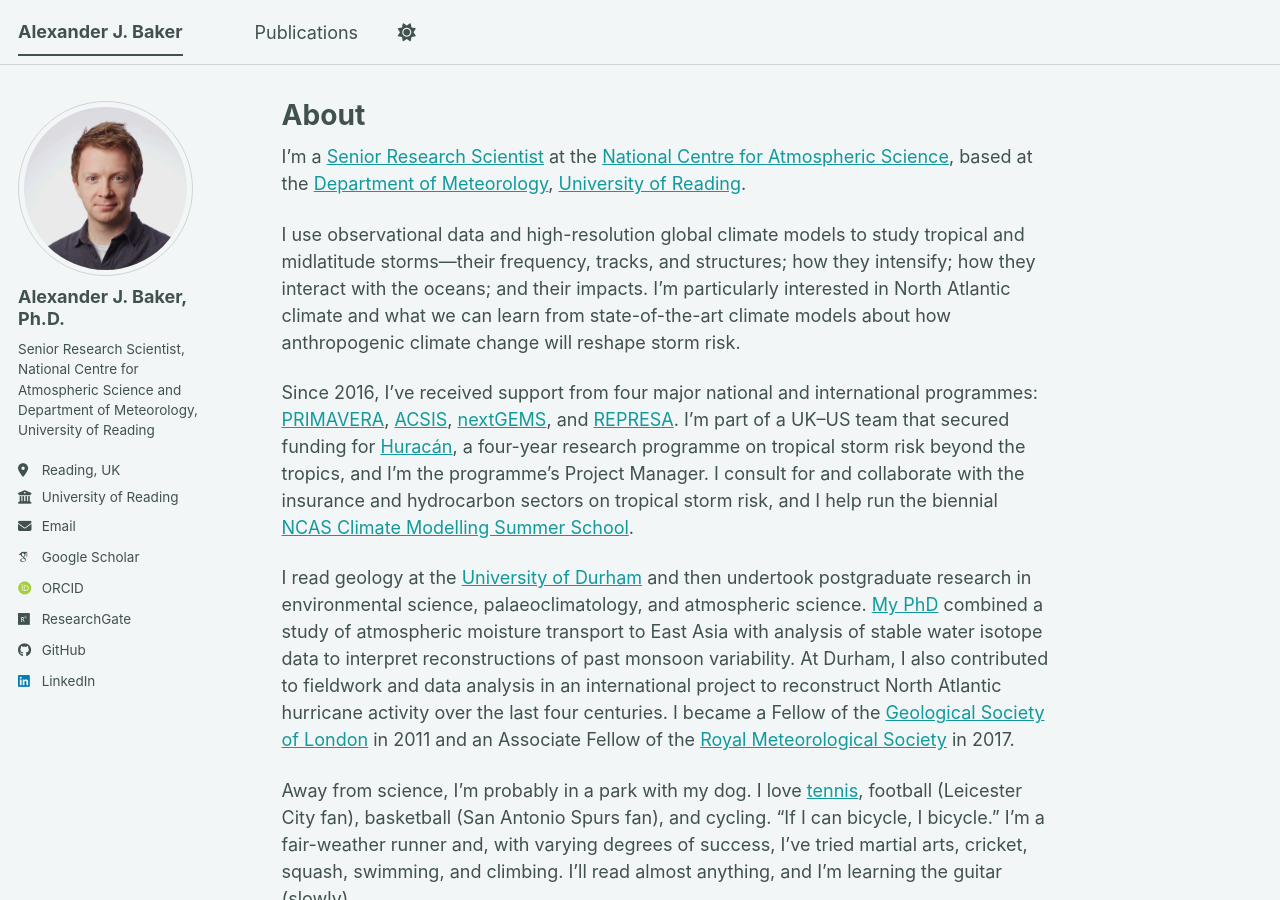
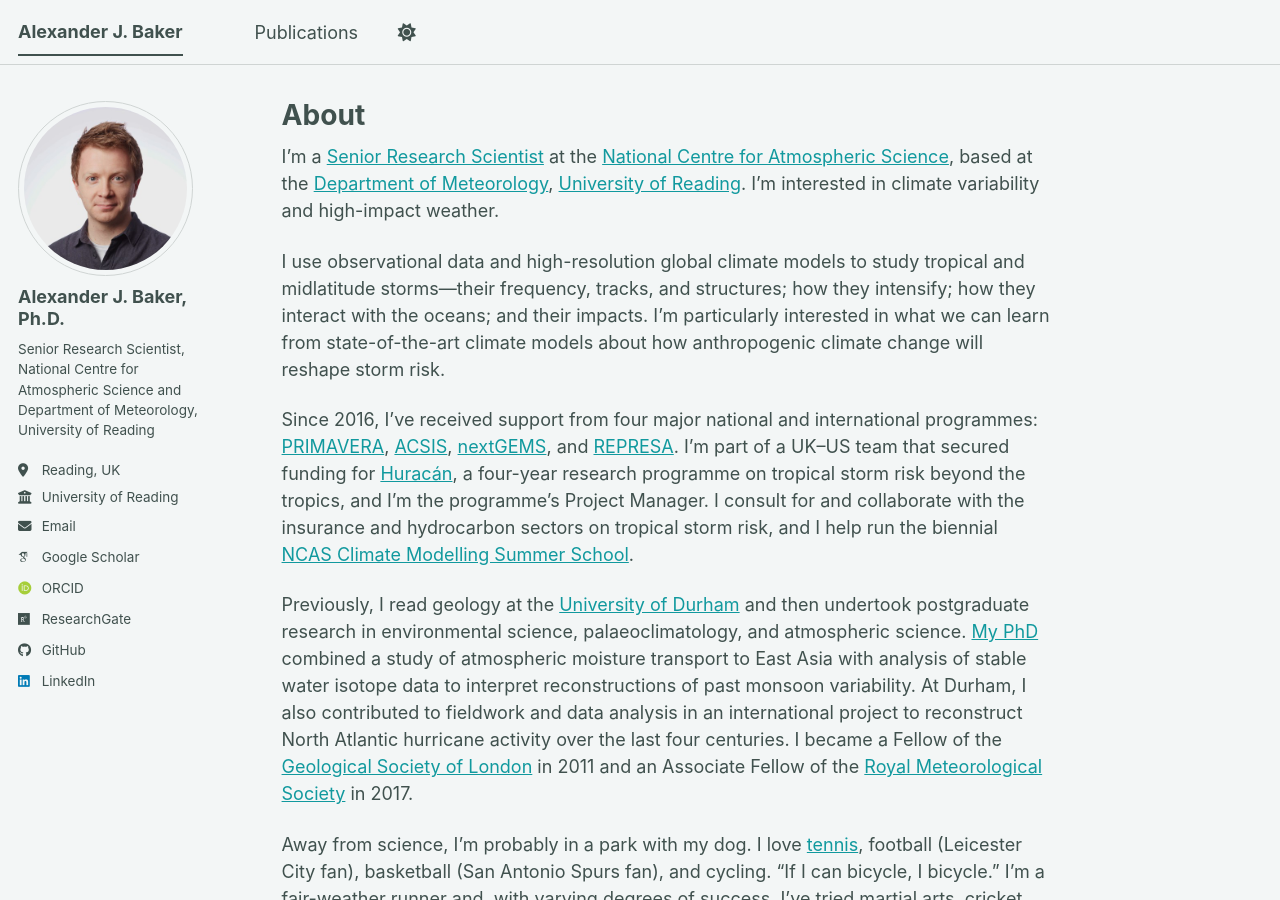
Before and after one commit to alexanderjbaker/alexanderjbaker.github.io, a Jekyll site: the page built from _pages/about.md, in a window 1280 px wide and 900 px high. Built offline with Jekyll 4.4.1, drawn with Linux system fonts in a browser that asks for light colours; some web fonts are replaced; a script bundle is joined from its source files by our own code; library files that are not in the unit come from our copies.

Commit message:
Update about.md

```diff
--- a/_pages/about.md
+++ b/_pages/about.md
@@ -7,13 +7,13 @@ redirect_from:
   - /about.html
 ---
 
-I'm a [Senior Research Scientist](https://research.reading.ac.uk/meteorology/people/alex-baker/) at the [National Centre for Atmospheric Science](https://www.ncas.ac.uk/), based at the [Department of Meteorology](http://www.met.reading.ac.uk), [University of Reading](http://www.reading.ac.uk).
+I'm a [Senior Research Scientist](https://research.reading.ac.uk/meteorology/people/alex-baker/) at the [National Centre for Atmospheric Science](https://www.ncas.ac.uk/), based at the [Department of Meteorology](http://www.met.reading.ac.uk), [University of Reading](http://www.reading.ac.uk). I'm interested in climate variability and high-impact weather.
 
-I use observational data and high-resolution global climate models to study tropical and midlatitude storms—their frequency, tracks, and structures; how they intensify; how they interact with the oceans; and their impacts. I'm particularly interested in North Atlantic climate and what we can learn from state-of-the-art climate models about how anthropogenic climate change will reshape storm risk.
+I use observational data and high-resolution global climate models to study tropical and midlatitude storms—their frequency, tracks, and structures; how they intensify; how they interact with the oceans; and their impacts. I'm particularly interested in what we can learn from state-of-the-art climate models about how anthropogenic climate change will reshape storm risk.
 
 Since 2016, I've received support from four major national and international programmes: [PRIMAVERA](https://www.primavera-h2020.eu), [ACSIS](http://www.acsis.ac.uk), [nextGEMS](https://nextgems-h2020.eu/), and [REPRESA](https://www.wits.ac.za/media/wits-university/news-and-events/images/documents/2023/REPRESA_PressRelease_FINAL.pdf). I'm part of a UK–US team that secured funding for [Huracán](https://research.reading.ac.uk/huracan/), a four-year research programme on tropical storm risk beyond the tropics, and I'm the programme's Project Manager. I consult for and collaborate with the insurance and hydrocarbon sectors on tropical storm risk, and I help run the biennial [NCAS Climate Modelling Summer School](https://ncas.ac.uk/study-with-us/climate-modelling-summer-school/).
 
-I read geology at the [University of Durham](https://www.dur.ac.uk) and then undertook postgraduate research in environmental science, palaeoclimatology, and atmospheric science. [My PhD](https://alexbakey.wordpress.com/2017/01/16/atmospheric-circulation-rainfall-isotopes-and-past-climate-change-in-east-asia/) combined a study of atmospheric moisture transport to East Asia with analysis of stable water isotope data to interpret reconstructions of past monsoon variability. At Durham, I also contributed to fieldwork and data analysis in an international project to reconstruct North Atlantic hurricane activity over the last four centuries. I became a Fellow of the [Geological Society of London](http://www.geolsoc.org.uk) in 2011 and an Associate Fellow of the [Royal Meteorological Society](https://www.rmets.org) in 2017.
+Previously, I read geology at the [University of Durham](https://www.dur.ac.uk) and then undertook postgraduate research in environmental science, palaeoclimatology, and atmospheric science. [My PhD](https://alexbakey.wordpress.com/2017/01/16/atmospheric-circulation-rainfall-isotopes-and-past-climate-change-in-east-asia/) combined a study of atmospheric moisture transport to East Asia with analysis of stable water isotope data to interpret reconstructions of past monsoon variability. At Durham, I also contributed to fieldwork and data analysis in an international project to reconstruct North Atlantic hurricane activity over the last four centuries. I became a Fellow of the [Geological Society of London](http://www.geolsoc.org.uk) in 2011 and an Associate Fellow of the [Royal Meteorological Society](https://www.rmets.org) in 2017.
 
 Away from science, I'm probably in a park with my dog. I love [tennis](https://lta.tournamentsoftware.com/sport/player.aspx?id=3BBDEAB7-BC81-4EC8-80F6-72C1423002B4&amp;player=2327), football (Leicester City fan), basketball (San Antonio Spurs fan), and cycling. "If I can bicycle, I bicycle." I'm a fair-weather runner and, with varying degrees of success, I've tried martial arts, cricket, squash, swimming, and climbing. I'll read almost anything, and I'm learning the guitar (slowly).
 
```
